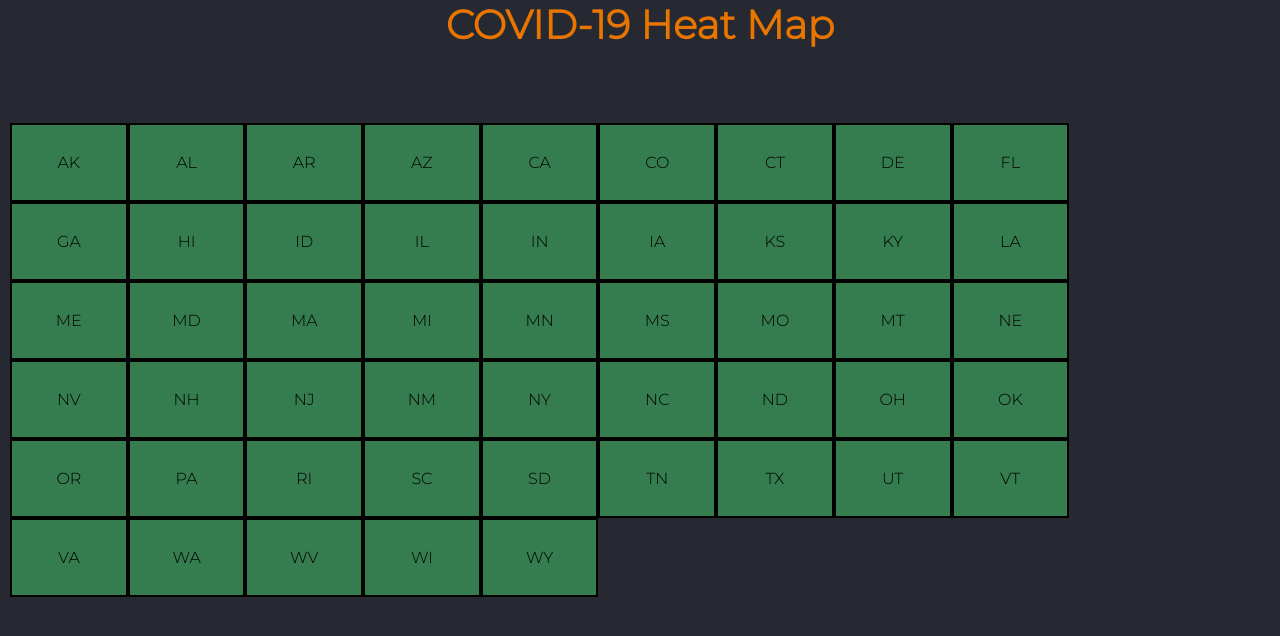
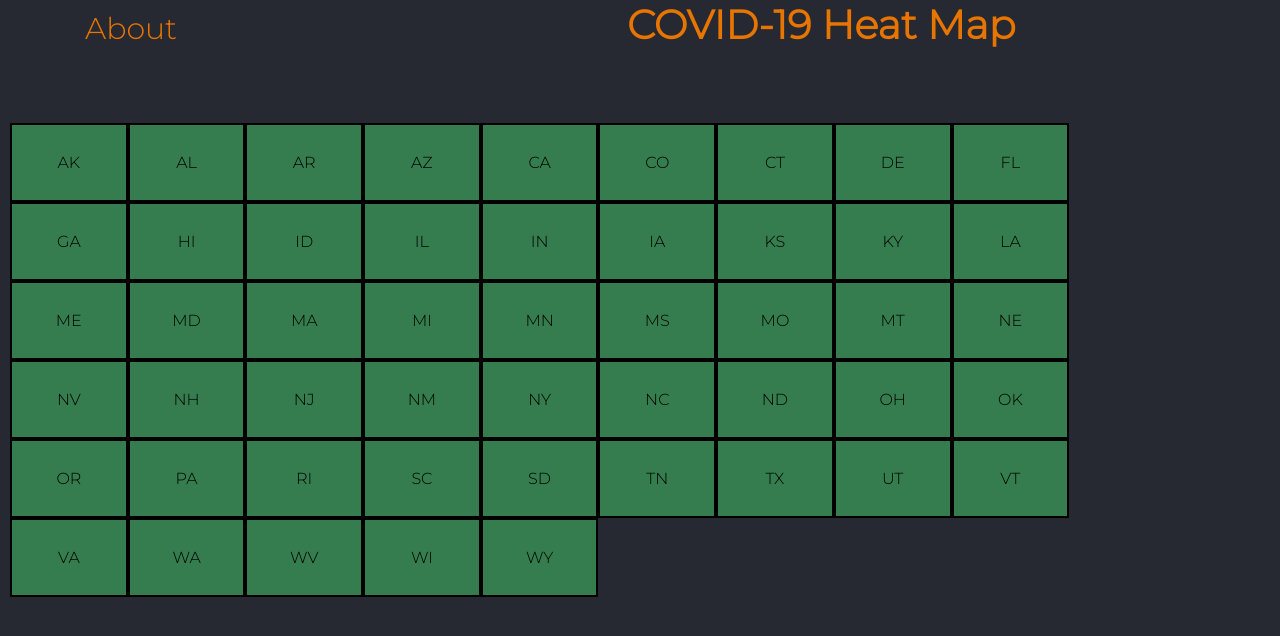
Before and after one commit to JamieScottC/COVID-19-HeatMap, a plain HTML site: page HeatMap.html in a window 1280 px wide. Drawn offline with nearby package versions, Linux system fonts and the light colour scheme; no server answers.

Commit message:
Added about back

```diff
--- a/HeatMap.html
+++ b/HeatMap.html
@@ -16,6 +16,7 @@
 </head>
 <body>
     <div class="nav-wrapper">
+        <span id="about"><a href="">About</a></span>
         <strong class="title">COVID-19 Heat Map</strong>
     </div>
     <div class="container">
--- a/styles.css
+++ b/styles.css
@@ -5,8 +5,6 @@ html, body{
 	padding: 0;
 	width: 100%;
 	height: 100%;
-	text-align: center;
-
 }
 span{
 	font-family: 'Montserrat', sans-serif;
@@ -15,11 +13,29 @@ span{
 
 
 }
+.nav-wrapper span{
+	float: left;
+	font-size: 30px;
+	margin-top: 10px;
+	margin-left: 85px;
+}
+.nav-wrapper a{
+	text-decoration: none;
+	color: #e77500;
+}
+.nav-wrapper a:hover{
+	color: #FFC900;
+}
+.nav-wrapper span:hover{
+
+}
 .nav-wrapper strong{
 	font-family: 'Montserrat', sans-serif;
 	font-weight: bold;
 	color: #e77500;
 	font-size: 40px;
+	margin-left: 450px;
+	margin-top: 5px;
 }
 
 
```
